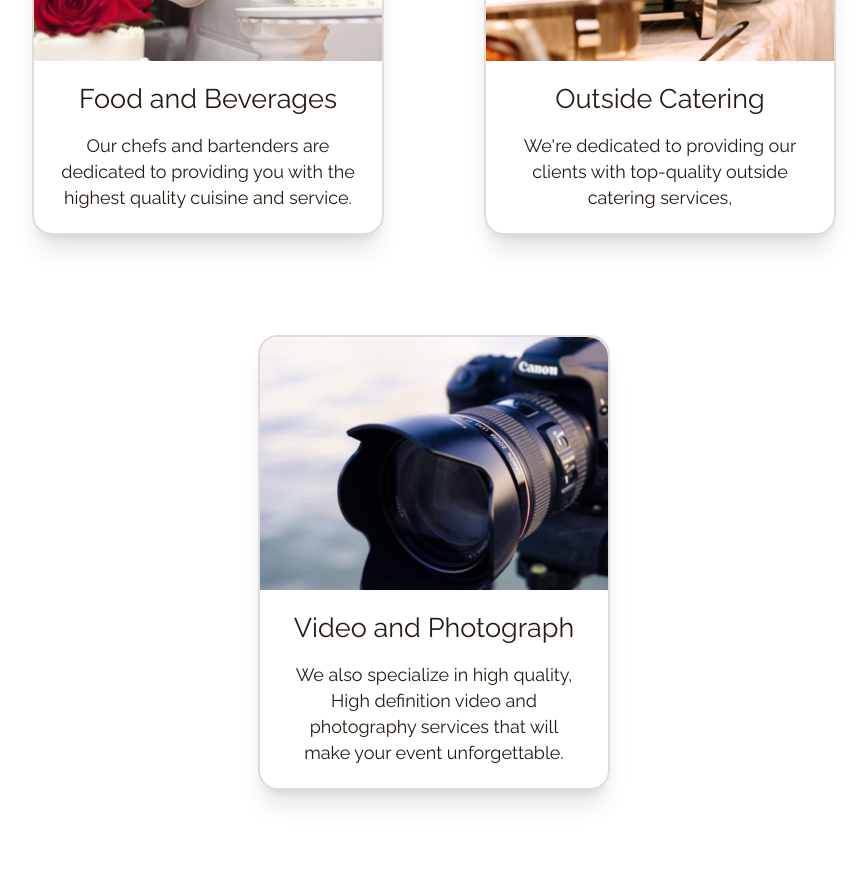
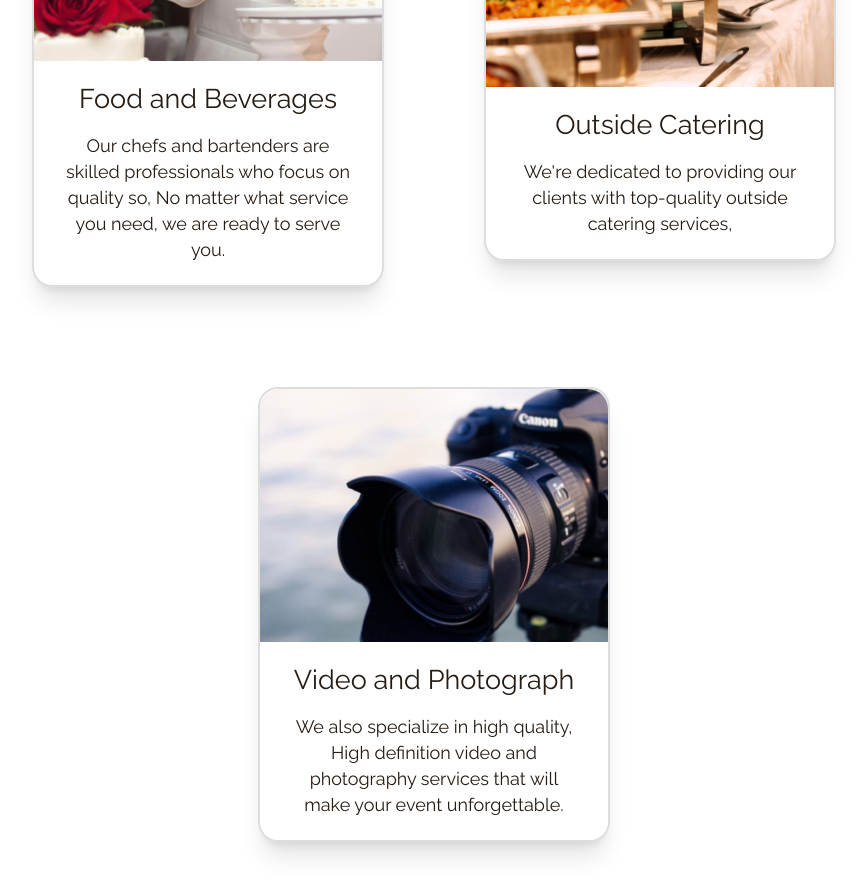
Before and after one commit to Roni006/10sEvent, a React (Vite) app: page / in a window 1280 px wide. Shown: the part 1200-2095 px from the top of the page, without its empty margins (206-1073 px from the left). Built offline with nearby package versions, Linux system fonts and the light colour scheme.

Commit message:
upsated one cards content in services components

```diff
--- a/src/pages/Services.jsx
+++ b/src/pages/Services.jsx
@@ -24,7 +24,7 @@ const Services = () => {
     {
       img: service3,
       title: "Food and Beverages",
-      desc: "Our chefs and bartenders are dedicated to providing you with the highest quality cuisine and service.",
+      desc: "Our chefs and bartenders are skilled professionals who focus on quality so, No matter what service you need, we are ready to serve you.",
     },
 
     {
```
